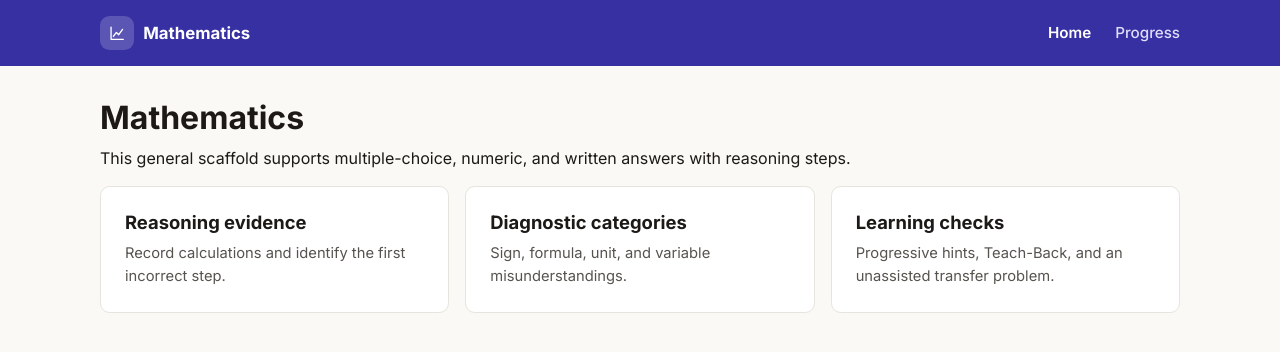
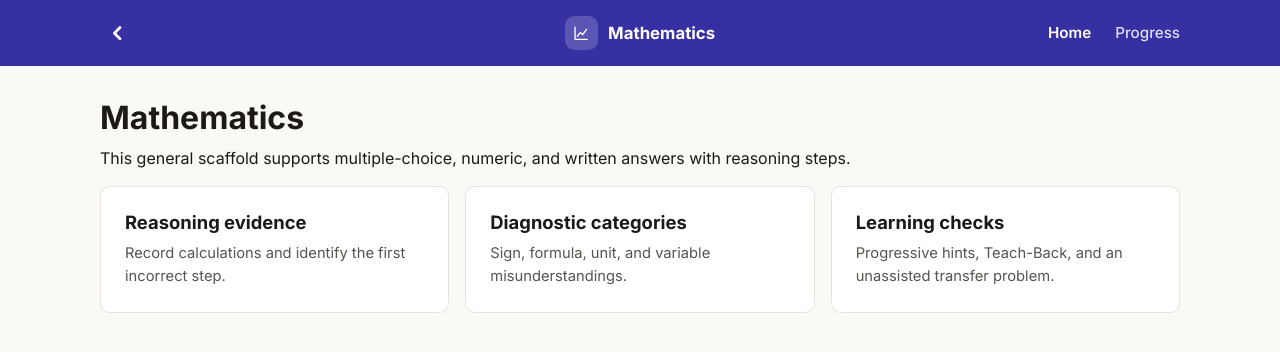
Before and after one commit to ai-thinking-team/AI-thinking, a Django app: page /math/ in a window 1280 px wide. Shown: the top 352 px of the page. Run offline with Django 5.2, Linux system fonts and the light colour scheme.

Commit message:
Add a back button to the shared header
Left: back button (browser history via history.back()), center:
subject name/icon, right: Home/Progress links unchanged. The navbar
switched from flex to a 3-column grid so the subject stays truly
centered regardless of the width on either side.

The back button is emphasized with a bold stroke rather than a
background chip, to stay visually distinct from the subject chip.

Co-Authored-By: Claude Sonnet 5 <noreply@anthropic.com>
Claude-Session: https://claude.ai/code/session_01KWRPu17J7XvzpfrtLb71qU

```diff
--- a/static/css/base.css
+++ b/static/css/base.css
@@ -34,13 +34,28 @@ a { color: var(--color-primary); }
   position: sticky;
   top: 0;
   z-index: 10;
-  display: flex;
+  display: grid;
+  grid-template-columns: 1fr auto 1fr;
   align-items: center;
-  justify-content: space-between;
   padding: 1rem max(1rem, calc((100% - 1080px) / 2));
   background: var(--color-primary);
 }
-.navbar-left { display: flex; align-items: center; }
+.navbar-back { justify-self: start; }
+.navbar-back-btn {
+  display: flex;
+  align-items: center;
+  justify-content: center;
+  width: 2.1rem;
+  height: 2.1rem;
+  padding: 0;
+  border-radius: .6rem;
+  background: transparent;
+  color: #ffffff;
+  cursor: pointer;
+}
+.navbar-back-btn svg { width: 1.4rem; height: 1.4rem; }
+.navbar-back-btn:hover, .navbar-back-btn:focus-visible { color: #c7d2fe; }
+.navbar-center { justify-self: center; }
 .navbar-subject {
   display: flex;
   align-items: center;
@@ -60,7 +75,7 @@ a { color: var(--color-primary); }
   justify-content: center;
 }
 .navbar-subject-chip svg { width: 1.15rem; height: 1.15rem; }
-.navbar-links { display: flex; align-items: center; gap: 1.5rem; }
+.navbar-links { justify-self: end; display: flex; align-items: center; gap: 1.5rem; }
 .navbar-links a {
   color: #e0defa;
   text-decoration: none;
--- a/templates/components/navbar.html
+++ b/templates/components/navbar.html
@@ -1,5 +1,10 @@
 <nav class="navbar" aria-label="Primary navigation">
-  <div class="navbar-left">
+  <div class="navbar-back">
+    <button type="button" class="navbar-back-btn" onclick="history.back()" aria-label="Go back">
+      <svg viewBox="0 0 24 24" fill="none" stroke="currentColor" stroke-width="3" stroke-linecap="round" stroke-linejoin="round" aria-hidden="true"><polyline points="15 18 9 12 15 6"></polyline></svg>
+    </button>
+  </div>
+  <div class="navbar-center">
     {% if subject_name %}
       <span class="navbar-subject">
         <span class="navbar-subject-chip">
```
